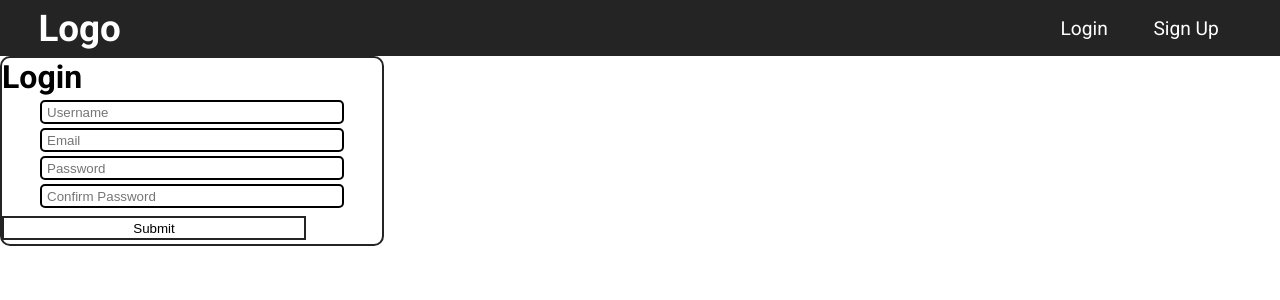
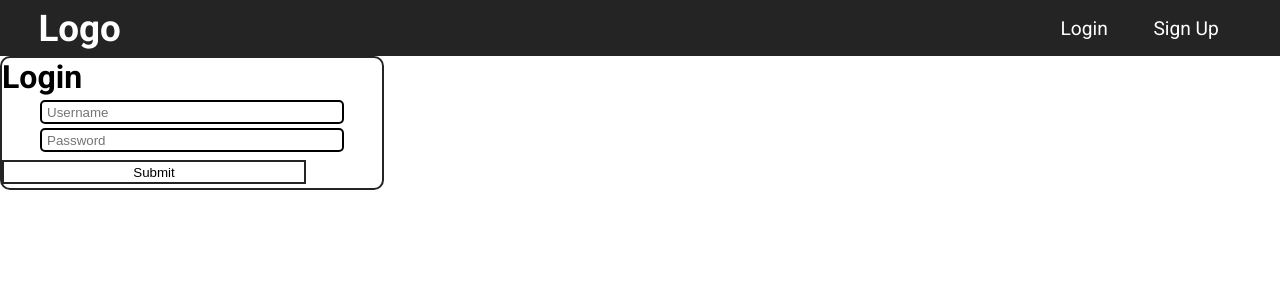
Before and after one commit to WesleyMcGhee/auth-demo, a React (Create React App) app: page /login in a window 1280 px wide. Shown: the top 300 px of the page. Built offline with nearby package versions, Linux system fonts and the light colour scheme.

Commit message:
feat: added validation erros

```diff
--- a/src/pages/Login/Login.tsx
+++ b/src/pages/Login/Login.tsx
@@ -12,8 +12,10 @@ export default function Login() {
     username: "",
     password: "",
   });
-
-  const errors: string[] = [];
+  const [validErrors, setValidErrors] = useState<ILoginInputs>({
+    username: "",
+    password: "",
+  });
 
   function changeHandler(e: any) {
     setInputs({ ...inputs, [e.target.name]: e.target.value });
@@ -21,7 +23,14 @@ export default function Login() {
 
   function submitHandler(e: any) {
     e.preventDefault();
-    // We probably should add some more validations here
+
+    if (inputs.username.length < 8) {
+      setValidErrors({
+        ...validErrors,
+        username: "You need to have at least 8 charcters in your username",
+      });
+    }
+
     console.log(inputs);
   }
 
@@ -30,6 +39,7 @@ export default function Login() {
       <Header />
       <form className="form" onSubmit={(e) => submitHandler(e)}>
         <h1>Login</h1>
+        {validErrors.username && <p>{validErrors.username}</p>}
         <input
           className="form-el"
           name="username"
@@ -39,23 +49,9 @@ export default function Login() {
         />
         <input
           className="form-el"
-          name="email"
-          type="email"
-          placeholder="Email"
-          onChange={(e) => changeHandler(e)}
-        />
-        <input
-          className="form-el"
           name="password"
           type="password"
           placeholder="Password"
-          onChange={(e) => changeHandler(e)}
-        />
-        <input
-          className="form-el"
-          name="confirmPassword"
-          type="password"
-          placeholder="Confirm Password"
           onChange={(e) => changeHandler(e)}
         />
         <input className="form-btn" type="submit" />
```
